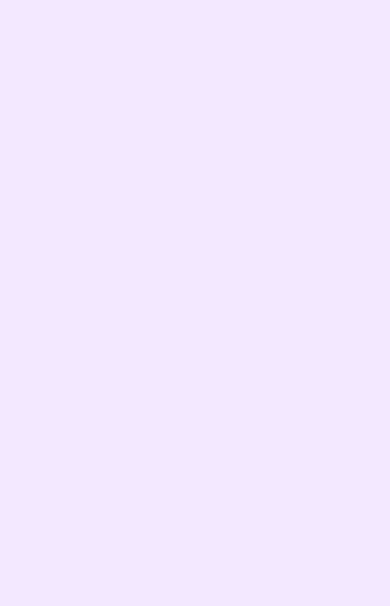
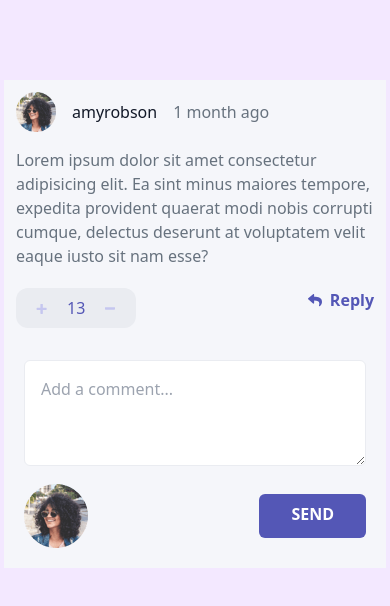
Before and after one commit to dev-charles15531/50ProjectsWithVueJs, a Vue app: page / in a window 390 px wide. Shown: the top 606 px of the page. Built offline with nearby package versions, Linux system fonts and the light colour scheme.

Commit message:
Comment block and box responsive designs

```diff
--- a/src/App.vue
+++ b/src/App.vue
@@ -1,7 +1,15 @@
 <template>
-
+   <div class="h-full w-full">
+    <div class="w-full px-1 md:px-44 py-20">
+        <CommentBlock />
+        <CommentBox />
+    </div>
+   </div>
 </template>
 
 <script setup>
+// Imports
+import CommentBlock from './components/CommentBlock.vue';
+import CommentBox from './components/CommentBox.vue';
 
 </script>
--- /dev/null
+++ b/src/components/CommentBlock.vue
@@ -0,0 +1,74 @@
+<template>
+    <div class="w-full bg-[#f5f6fa]">
+        <div class="flex flex-col-reverse md:flex-row items-start space-x-0 md:space-x-10 p-3 md:p-5 text-[16px]">
+            <!-- display flex with reply icon for small screens downwards -->
+            <div class="w-full md:w-auto pt-5 md:pt-0 flex justify-between md:block">
+                <div class="flex flex-row md:flex-col space-x-5 md:space-x-0 md:space-y-4 items-center bg-[#eaecf1] px-5 py-2 md:px-3 md:py-2 rounded-xl md:rounded-md">
+                    <!-- upvote icon -->
+                    <div class="text-[#67727e] hover:text-[#5457b6] cursor-pointer">
+                        <svg width="11" height="11" xmlns="http://www.w3.org/2000/svg">
+                            <path d="M6.33 10.896c.137 0 .255-.05.354-.149.1-.1.149-.217.149-.354V7.004h3.315c.136 0 .254-.05.354-.149.099-.1.148-.217.148-.354V5.272a.483.483 0 0 0-.148-.354.483.483 0 0 0-.354-.149H6.833V1.4a.483.483 0 0 0-.149-.354.483.483 0 0 0-.354-.149H4.915a.483.483 0 0 0-.354.149c-.1.1-.149.217-.149.354v3.37H1.08a.483.483 0 0 0-.354.15c-.1.099-.149.217-.149.353v1.23c0 .136.05.254.149.353.1.1.217.149.354.149h3.333v3.39c0 .136.05.254.15.353.098.1.216.149.353.149H6.33Z" fill="#C5C6EF"/>
+                        </svg>
+                    </div>
+                    <!-- vote count -->
+                    <div class="text-[#5457b6] font-medium">13</div>
+                    <!-- downvote icon -->
+                    <div class="text-[#67727e] hover:text-[#5457b6] cursor-pointer">
+                        <svg width="11" height="3" xmlns="http://www.w3.org/2000/svg">
+                            <path d="M9.256 2.66c.204 0 .38-.056.53-.167.148-.11.222-.243.222-.396V.722c0-.152-.074-.284-.223-.395a.859.859 0 0 0-.53-.167H.76a.859.859 0 0 0-.53.167C.083.437.009.57.009.722v1.375c0 .153.074.285.223.396a.859.859 0 0 0 .53.167h8.495Z" fill="#C5C6EF"/>
+                        </svg>
+                    </div>
+                </div>
+
+                <div class="block md:hidden">
+                    <div class="flex items-center space-x-2 cursor-pointer text-[#5457b6]">
+                        <svg width="14" height="13" xmlns="http://www.w3.org/2000/svg">
+                            <path d="M.227 4.316 5.04.16a.657.657 0 0 1 1.085.497v2.189c4.392.05 7.875.93 7.875 5.093 0 1.68-1.082 3.344-2.279 4.214-.373.272-.905-.07-.767-.51 1.24-3.964-.588-5.017-4.829-5.078v2.404c0 .566-.664.86-1.085.496L.227 5.31a.657.657 0 0 1 0-.993Z" fill="#5357B6"/>
+                        </svg>
+                        <h3 class="font-bold">
+                            Reply
+                        </h3>
+                    </div>
+                </div>
+            </div>
+
+            <div class="w-full">
+                <div class="flex justify-between items-center">
+                    <div class="flex justify-start items-center space-x-4 text-gray-900">
+                        <img src="/public/avatars/image-amyrobson.png" alt="User Image" class="h-10 w-10">
+
+                        <div>
+                            <h4 class="font-medium">amyrobson</h4>
+                        </div>
+                        <div class="text-[#67727e]">
+                            <h4 class="font-normal">1 month ago</h4>
+                        </div>
+                    </div>
+
+                    <!-- Reply button only visible from medium screen upwards-->
+                    <div class="hidden md:block">
+                        <div class="flex items-center space-x-2 cursor-pointer text-[#5457b6]">
+                            <svg width="14" height="13" xmlns="http://www.w3.org/2000/svg">
+                                <path d="M.227 4.316 5.04.16a.657.657 0 0 1 1.085.497v2.189c4.392.05 7.875.93 7.875 5.093 0 1.68-1.082 3.344-2.279 4.214-.373.272-.905-.07-.767-.51 1.24-3.964-.588-5.017-4.829-5.078v2.404c0 .566-.664.86-1.085.496L.227 5.31a.657.657 0 0 1 0-.993Z" fill="#5357B6"/>
+                            </svg>
+                            <h3 class="font-bold">
+                                Reply
+                            </h3>
+                        </div>
+                    </div>
+                </div>
+                <!-- Comment text -->
+                <div class="mt-4 text-[#67727e]">
+                    <p class="font-normal">
+                        Lorem ipsum dolor sit amet consectetur adipisicing elit. Ea sint minus maiores tempore, expedita provident quaerat modi nobis corrupti cumque, delectus deserunt at voluptatem velit eaque iusto sit nam esse?
+                    </p>
+                </div>
+            </div>
+        </div>
+    </div>
+</template>
+
+<script setup>
+
+
+</script>
--- /dev/null
+++ b/src/components/CommentBox.vue
@@ -0,0 +1,43 @@
+<template>
+    <div class="w-full bg-[#f5f6fa]">
+        <form class="hidden w-full md:flex items-start space-x-10 p-5 text-[16px]">
+            <div>
+                <!-- User avatat -->
+                <img src="/public/avatars/image-amyrobson.png" alt="User Image">
+            </div>
+
+            <div class="w-full">
+                <!-- comment textarea -->
+                <textarea name="comment" id="comment" cols="30" rows="3" placeholder="Add a comment..." class="w-full p-4 rounded-md border-[1px] border-[#eaecf1] focus:border-[#67727e] focus:outline-none text-[#67727e]"></textarea>
+            </div>
+
+            <div>
+                <!-- submit button -->
+                <input type="submit" value="send" class="uppercase cursor-pointer bg-[#5457b6] hover:bg-[#c3c4ef] text-white font-semibold px-8 pt-2 pb-3 rounded-md">
+            </div>
+        </form>
+
+        <form class="w-full block md:hidden p-5 text-[16px]">
+            <div class="w-full">
+                <!-- comment textarea -->
+                <textarea name="comment" id="comment" cols="30" rows="3" placeholder="Add a comment..." class="w-full p-4 rounded-md border-[1px] border-[#eaecf1] focus:border-[#67727e] focus:outline-none text-[#67727e]"></textarea>
+            </div>
+
+            <div class="flex justify-between items-center mt-3">
+                <div>
+                    <!-- User avatat -->
+                    <img src="/public/avatars/image-amyrobson.png" alt="User Image">
+                </div>
+
+                <div>
+                    <!-- submit button -->
+                    <input type="submit" value="send" class="uppercase cursor-pointer bg-[#5457b6] hover:bg-[#c3c4ef] text-white font-semibold px-8 pt-2 pb-3 rounded-md">
+                </div>
+            </div>
+        </form>
+    </div>
+</template>
+
+<script setup>
+
+</script>
```
Also changed, not shown: 1 other file (tests, documents, lock files or other folders).
